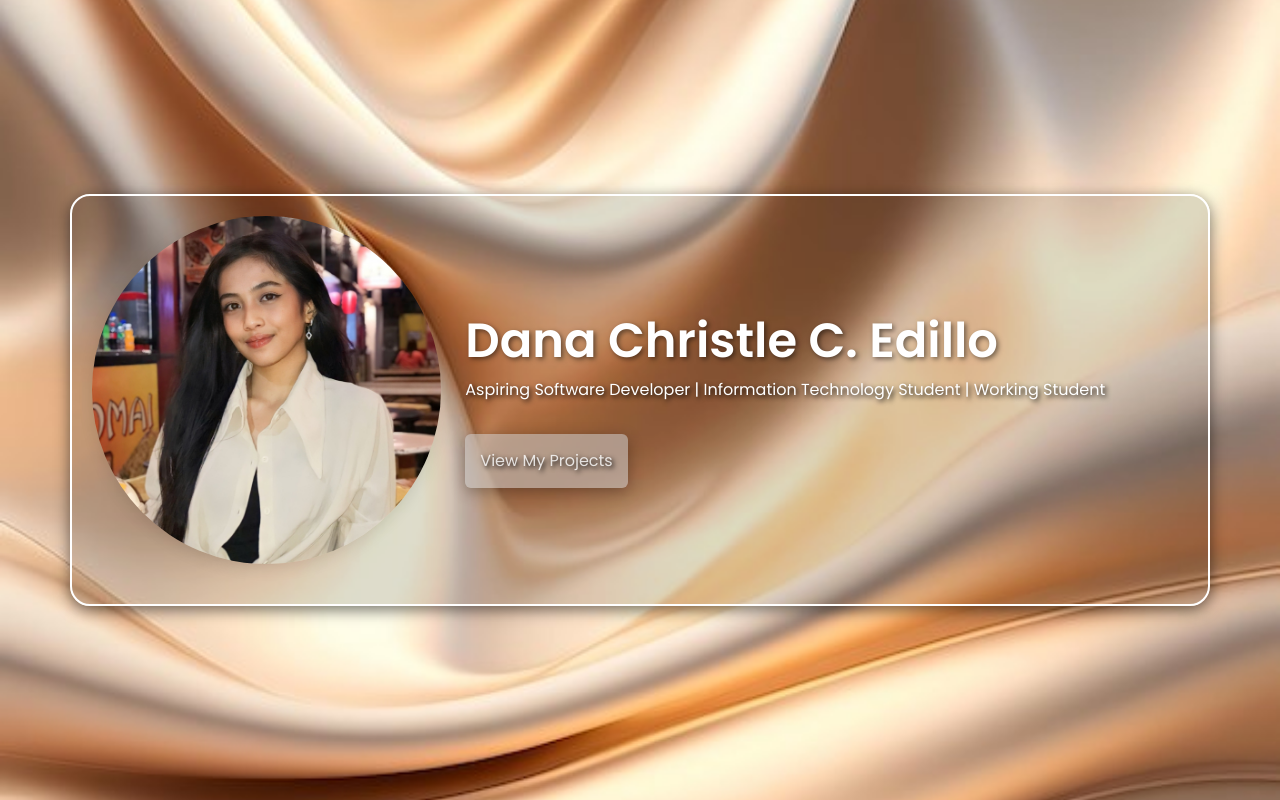
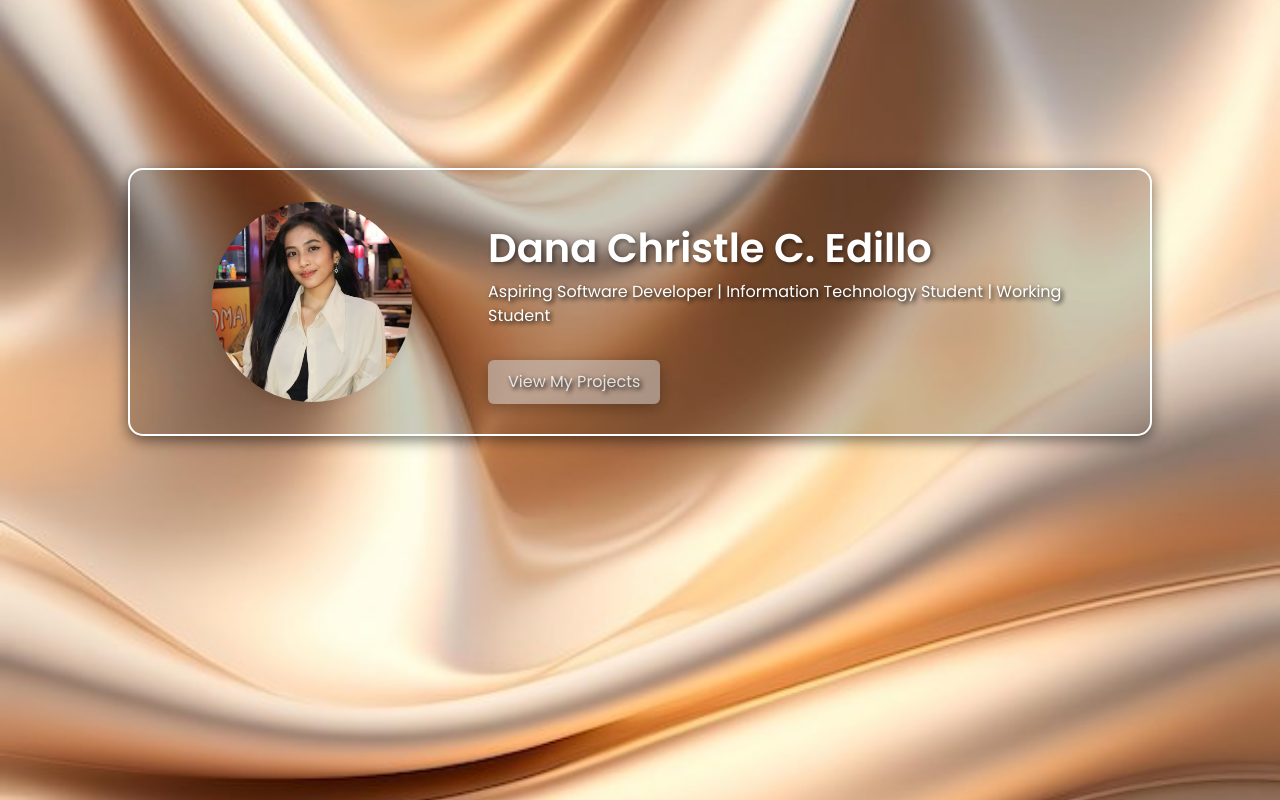
Before and after one commit to ChristleDeyna/ChristleDeyna.github.io, a plain HTML site: page index.html in a window 1280 px wide. Drawn offline with nearby package versions, Linux system fonts and the light colour scheme.

Commit message:
Update index.html

```diff
--- a/index.html
+++ b/index.html
@@ -5,143 +5,94 @@
     <meta charset="UTF-8">
     <meta name="viewport" content="width=device-width, initial-scale=1.0">
     <title>My Projects</title>
-    <!-- Bootstrap CSS -->
     <link href="https://cdn.jsdelivr.net/npm/bootstrap@5.3.0-alpha1/dist/css/bootstrap.min.css" rel="stylesheet">
-    <!-- Google Fonts for modern typography -->
     <link href="https://fonts.googleapis.com/css2?family=Poppins:wght@400;500;600&display=swap" rel="stylesheet">
-    <!-- Custom CSS -->
     <style>
         body {
             font-family: 'Poppins', sans-serif;
             background-image: url('bg.jpg');
             color: #ffffff;
             background-size: cover;
-            /* Make sure the background image covers the entire area */
             background-position: center;
-            /* Center the background image */
             background-repeat: no-repeat;
+            background-attachment: fixed;
+            height: auto;
+            margin: 0;
+
         }
 
         .hero-section {
             display: flex;
-            /* Enable flexbox */
             flex-direction: column;
-            /* Stack items vertically */
             justify-content: center;
-            /* Center vertically */
             align-items: center;
-            /* Center horizontally */
-            color: rgb(255, 255, 255);
             padding: 40px 0;
-            height: 100vh;
-            /* Full height of the viewport */
+            margin: 10%;
             text-shadow: 2px 2px 5px rgb(0, 0, 0);
         }
 
         .container {
-            background-color: #00000021;
+            background-color: rgba(0, 0, 0, 0.2);
             border: 2px solid #ffffff;
-            border-radius: 20px;
-            padding: 20px;
+            border-radius: 15px;
+            padding: 30px;
             box-shadow: 0 4px 15px rgba(0, 0, 0, 0.546);
-            /* Add shadow effect */
         }
-
-        .nav-link {
-            color: rgb(255, 255, 255);
-        }
-
 
         .circle-container {
             border-radius: 50%;
             overflow: hidden;
             width: 100%;
-            height: 100%;
+            max-width: 200px;
+            margin: 0 auto;
             box-shadow: 0 4px 15px rgba(0, 0, 0, 0.1);
-            margin-bottom: 20px;
         }
 
         .circle-container img {
             width: 100%;
-            height: 100%;
+            height: auto;
             object-fit: cover;
         }
 
         .portfolio-title h1 {
-            font-size: 3rem;
             font-weight: 600;
             color: #ffffff;
             text-shadow: 2px 2px 5px rgba(0, 0, 0, 0.5);
-            /* Text shadow effect */
-        }
-
-        .card {
-            border: none;
-            box-shadow: 0 4px 15px rgba(0, 0, 0, 0.1);
-            border-radius: 12px;
-            transition: transform 0.3s;
-        }
-
-        .card:hover {
-            transform: translateY(-10px);
-            color: #333;
-        }
-
-        .card img {
-            border-top-left-radius: 12px;
-            border-top-right-radius: 12px;
         }
 
         .btn-primary {
-            background-color: #cbcbcb8c;
+            background-color: rgba(203, 203, 203, 0.55);
             border: none;
-            align-items: center;
-            color: #ffffffce;
-            padding: 15px;
+            color: rgba(255, 255, 255, 0.8);
+            padding: 10px 20px;
+            /* Adjust padding */
             box-shadow: 0 4px 15px rgba(0, 0, 0, 0.3);
-            /* Add shadow effect */
         }
 
         .btn-primary:hover {
-            background-color: #cbcdda4d;
+            background-color: rgba(203, 205, 218, 0.5);
         }
     </style>
 </head>
 
 <body>
-
-
-
-    <!-- Hero Section -->
     <div class="hero-section text-center">
         <div class="container">
             <div class="row justify-content-center align-items-center">
-                <!-- Circle Container for Image in col-md-3 -->
-                <div class="col-12 col-md-4  mb-4 mb-md-0">
-                    <div class="circle-container mx-auto">
+                <div class="col-12 col-md-4 ">
+                    <div class="circle-container">
                         <img src="Profile.jpg" alt="Your Photo">
                     </div>
                 </div>
-                <!-- Portfolio Title in col-md-9 -->
-                <div class="col-12 col-md-8 portfolio-title text-center text-md-start mt-4 ms-30 mt-md-0">
+                <div class="col-12 col-md-8 portfolio-title text-center text-md-start mt-4">
                     <h1>Dana Christle C. Edillo</h1>
-                    <!-- Additional Information -->
                     <p class="mt-2">Aspiring Software Developer | Information Technology Student | Working Student</p>
-                    <!-- <p class="mt-2"> Studying at Polytechnic University of the Philippines</p> -->
-                    <!-- Button to View Projects -->
                     <a href="projects.html" class="btn btn-primary mt-3">View My Projects</a>
                 </div>
-
             </div>
         </div>
     </div>
 
-
-
-
-
-
-    <!-- Bootstrap JS and dependencies -->
     <script src="https://cdn.jsdelivr.net/npm/bootstrap@5.3.0-alpha1/dist/js/bootstrap.bundle.min.js"></script>
 </body>
 
```
